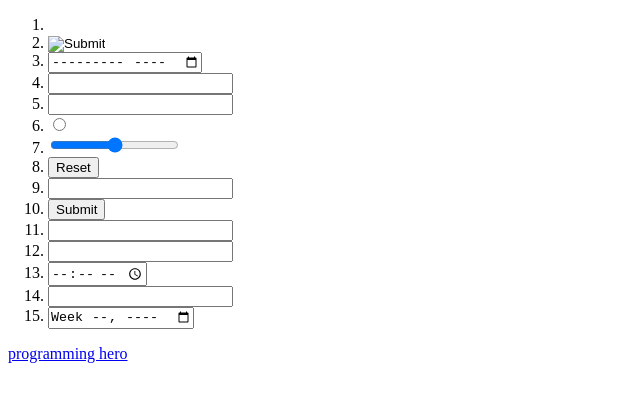
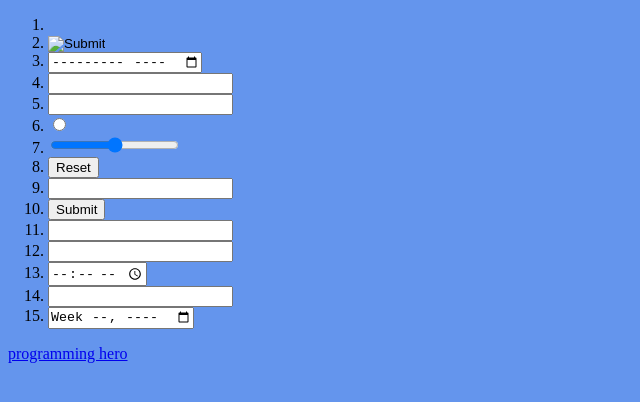
Before and after one commit to Md-Ashraful-Islam13/html-input-element, a plain HTML site: page index.html in a window 1280 px wide. Shown: the whole page, without its empty margins (0-640 px from the left). Drawn offline with Linux system fonts and the light colour scheme.

Commit message:
add commit

```diff
--- a/index.html
+++ b/index.html
@@ -6,6 +6,7 @@
     <meta name="viewport" content="width=device-width, initial-scale=1.0">
     <title>Hellow world</title>
     <link rel="shortcut icon" href="images/fab.webp" type="image/x-icon">
+    <link rel="stylesheet" href="style.css">
 </head>
 <body>
 <ol>
--- /dev/null
+++ b/style.css
@@ -0,0 +1,3 @@
+body{
+    background: cornflowerblue;
+}
```
